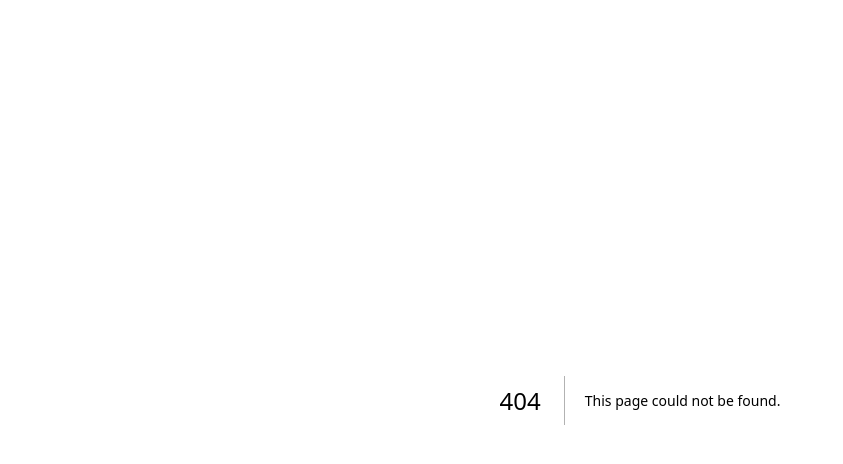
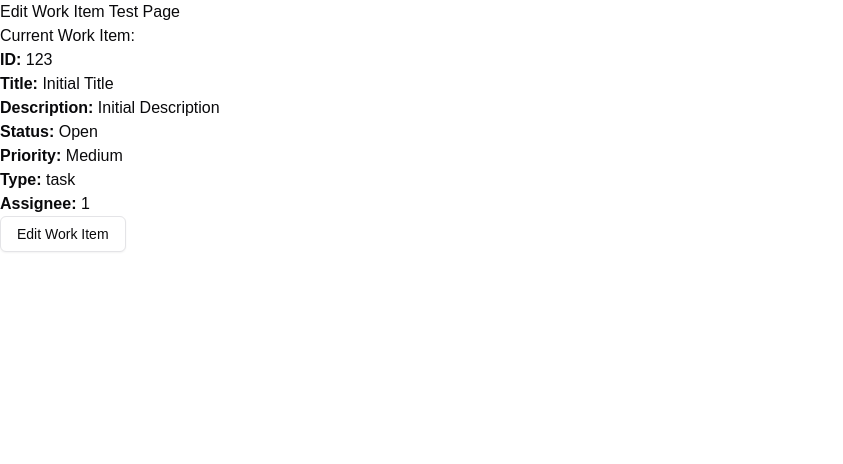
Before and after one commit to TheCodexProject/codex-frontend-v3, a Next.js app: page /test in a window 1280 px wide. Before the commit this address had no page. Shown: the top 464 px of the page, without its empty margins (0-843 px from the left). Built offline with nearby package versions, Linux system fonts and the light colour scheme.

Commit message:
None is no longer a option in the dropdowns

```diff
--- /dev/null
+++ b/app/test/page.tsx
@@ -0,0 +1,96 @@
+"use client";
+
+import React, { useState } from "react";
+import { EditWorkItemDialog } from "@/container Components/pop-ups/workitem/editWorkitemDialog";
+import { WorkItem } from "@/services/models/WorkItem"; // Adjust the import path as needed
+import {
+  Status,
+  Priority,
+} from "@/container Components/pop-ups/workitem/editWorkitemDialog";
+import { User } from "@/services/models/User";
+
+// Sample users list for assignee selection
+const sampleUsers: User[] = [
+  {
+    id: "1",
+    firstname: "Alice",
+    lastname: "Smith",
+    email: "alice.smith@example.com",
+    OwnedOrganizations: [],
+    MemberOfOrganizations: [],
+  },
+  {
+    id: "2",
+    firstname: "Bob",
+    lastname: "Johnson",
+    email: "bob.johnson@example.com",
+    OwnedOrganizations: [],
+    MemberOfOrganizations: [],
+  },
+  {
+    id: "3",
+    firstname: "Carol",
+    lastname: "Williams",
+    email: "carol.williams@example.com",
+    OwnedOrganizations: [],
+    MemberOfOrganizations: [],
+  },
+];
+
+// Sample work item data
+const initialWorkItem = new WorkItem(
+  "123",
+  "project-1",
+  "Initial Title",
+  "Initial Description",
+  Status.Open,
+  Priority.Medium,
+  "task",
+  "1" // Assigned to Alice
+);
+
+export default function EditWorkItemTestPage() {
+  const [workItem, setWorkItem] = useState<WorkItem>(initialWorkItem);
+
+  // Callback to handle the updated work item
+  const handleWorkItemUpdated = (updatedWorkItem: WorkItem) => {
+    console.log("Updated WorkItem:", updatedWorkItem);
+    setWorkItem(updatedWorkItem); // Update the state with the new work item
+  };
+
+  return (
+    <div>
+      <h1>Edit Work Item Test Page</h1>
+      <p>Current Work Item:</p>
+      <ul>
+        <li>
+          <strong>ID:</strong> {workItem.id}
+        </li>
+        <li>
+          <strong>Title:</strong> {workItem.title}
+        </li>
+        <li>
+          <strong>Description:</strong> {workItem.description}
+        </li>
+        <li>
+          <strong>Status:</strong> {workItem.status}
+        </li>
+        <li>
+          <strong>Priority:</strong> {workItem.priority}
+        </li>
+        <li>
+          <strong>Type:</strong> {workItem.type}
+        </li>
+        <li>
+          <strong>Assignee:</strong> {workItem.assignedTo}
+        </li>
+      </ul>
+
+      <EditWorkItemDialog
+        workItem={workItem}
+        users={sampleUsers}
+        onWorkItemUpdated={handleWorkItemUpdated} // Pass the callback
+      />
+    </div>
+  );
+}
--- a/container Components/pop-ups/workitem/editWorkitemDialog.tsx
+++ b/container Components/pop-ups/workitem/editWorkitemDialog.tsx
@@ -60,7 +60,14 @@ export function EditWorkItemDialog({
 
   useEffect(() => {
     if (isOpen) {
-      setCurrentWorkItem(workItem);
+      setCurrentWorkItem({
+        ...workItem,
+        status: workItem.status === Status.None ? Status.Open : workItem.status,
+        priority:
+          workItem.priority === Priority.None
+            ? Priority.Low
+            : workItem.priority,
+      });
     }
   }, [isOpen, workItem]);
 
@@ -82,8 +89,8 @@ export function EditWorkItemDialog({
         currentWorkItem.id,
         currentWorkItem.title,
         currentWorkItem.description,
-        currentWorkItem.status === Status.None ? null : currentWorkItem.status,
-        currentWorkItem.priority === Priority.None
+        currentWorkItem.status === Status.Open ? null : currentWorkItem.status,
+        currentWorkItem.priority === Priority.Low
           ? null
           : currentWorkItem.priority,
         currentWorkItem.assignedTo,
@@ -175,7 +182,9 @@ export function EditWorkItemDialog({
                 onChange={(e) => handleChange("status", e.target.value)}
                 className="w-full border border-gray-300 rounded p-2"
               >
-                {Object.values(Status).map((statusOption) => (
+                {Object.values(Status)
+                  .filter((statusOption) => statusOption !== Status.None)
+                  .map((statusOption) => (
                     <option key={statusOption} value={statusOption}>
                       {statusOption}
                     </option>
@@ -192,7 +201,9 @@ export function EditWorkItemDialog({
                 onChange={(e) => handleChange("priority", e.target.value)}
                 className="w-full border border-gray-300 rounded p-2"
               >
-                {Object.values(Priority).map((priorityOption) => (
+                {Object.values(Priority)
+                  .filter((priorityOption) => priorityOption !== Priority.None)
+                  .map((priorityOption) => (
                     <option key={priorityOption} value={priorityOption}>
                       {priorityOption}
                     </option>
```
Lines whose indentation alone changed are shown as unchanged.
